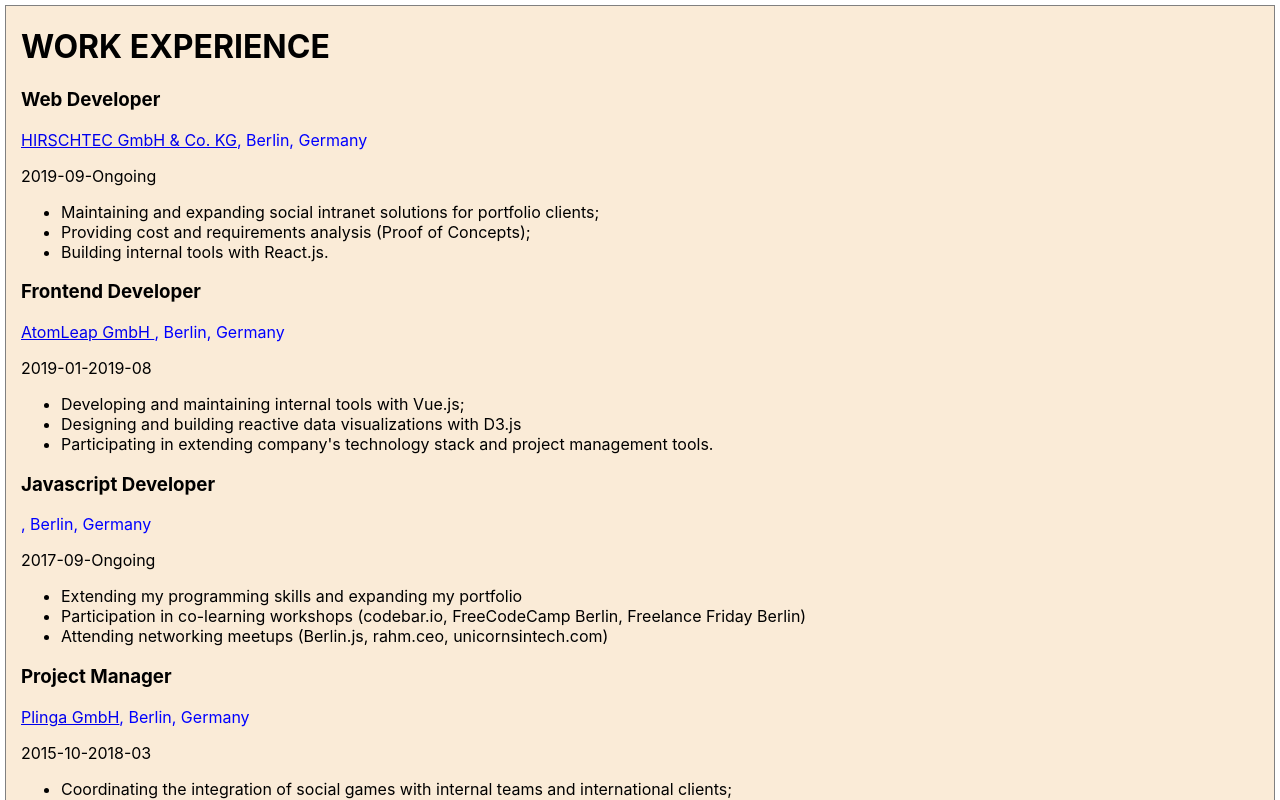
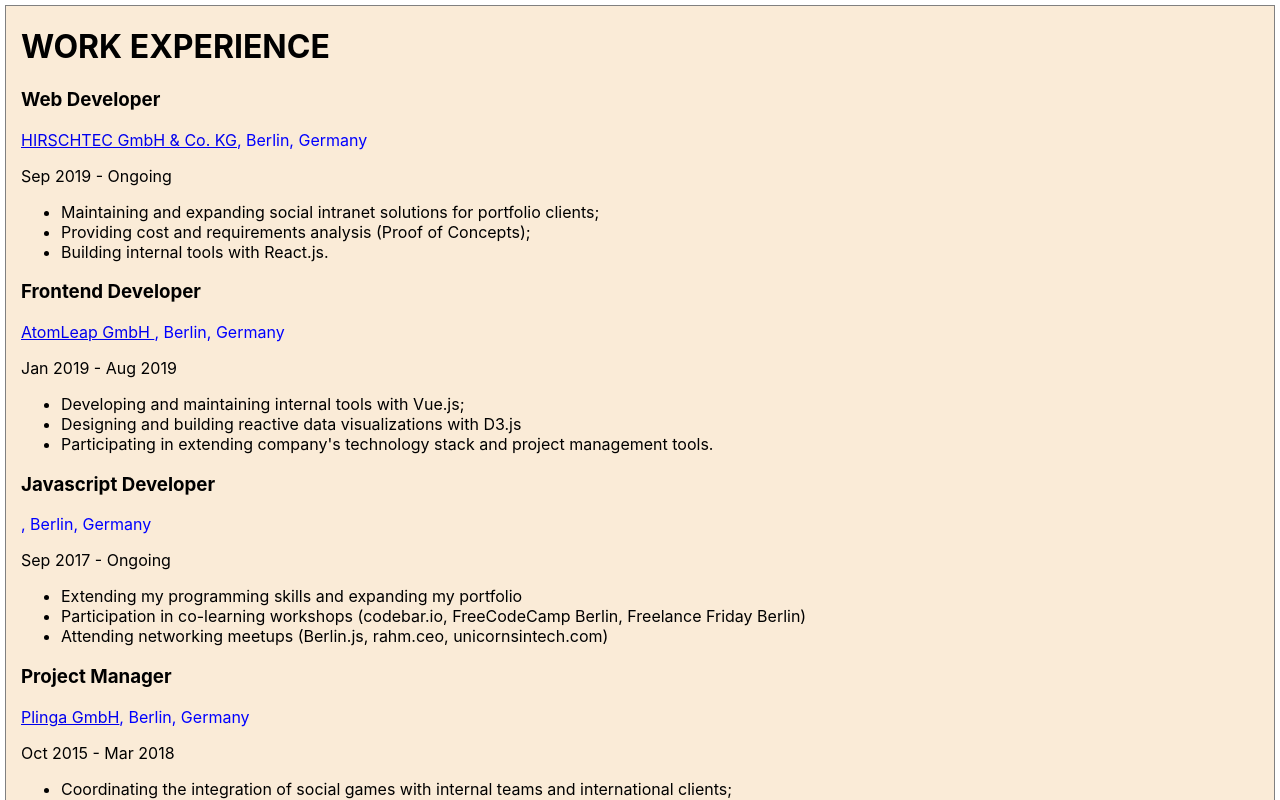
Before and after one commit to RadekKosiada/cv-project, a React (Create React App) app: page / in a window 1280 px wide. Shown: the top 800 px of the page. Built offline with nearby package versions, Linux system fonts and the light colour scheme.

Commit message:
Edit date to toLocaleDateString()

```diff
--- a/src/Experience.js
+++ b/src/Experience.js
@@ -4,6 +4,8 @@
 
 function Experience(props) {
   console.log(props.mainData)
+
+
   return (
     <div className={`experience ${props.className}`}>
       <h1 className="header-experience">{props.header}</h1>
@@ -15,7 +17,7 @@
         let country = elem.country;
         let url = elem.url;
         let start = elem.startDate;
-        let end = elem.endDate ? elem.endDate : "Ongoing";
+        let end = elem.endDate;
         let fields = elem.responsibilities ? elem.responsibilities : elem.skills;
 
         return (
@@ -28,7 +30,7 @@
             </p>
 
               {/* icon  for calendar? */}
-              <span className="experience-date">{start}-{end}</span>
+              <span className="experience-date">{editDate(start)} - {end ? editDate(end) : "Ongoing"}</span>
               {/* fields */}
               <ul>
               {fields.map((field, indexField) => {
@@ -43,3 +45,12 @@
 }
 
 export default Experience;
+
+function editDate(dateString) {
+  const optionsForDate = { year: 'numeric', month: 'short'};
+  const lang = "en-EN"
+  return new Date(dateString).toLocaleDateString(lang, optionsForDate)
+}
+
+
+//read more;
```
